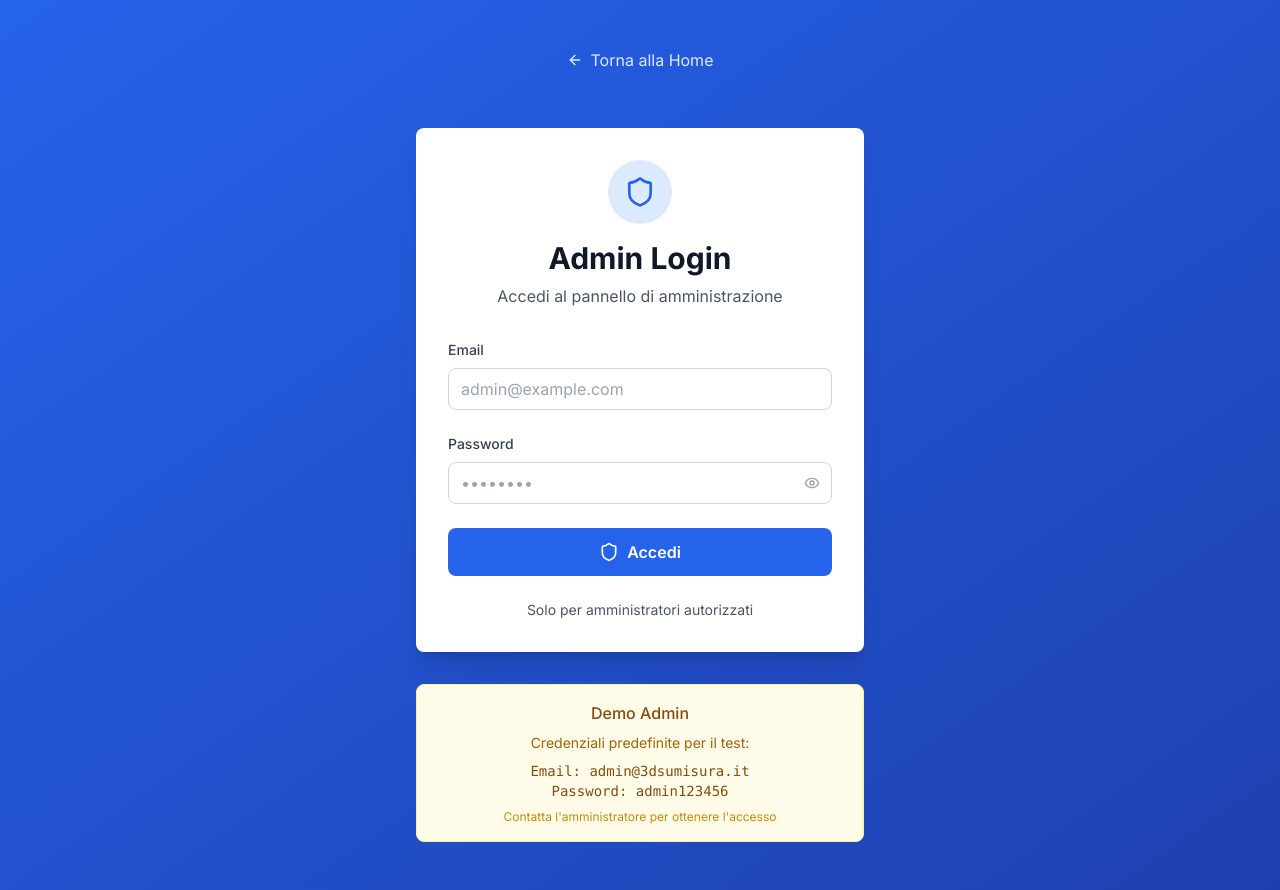
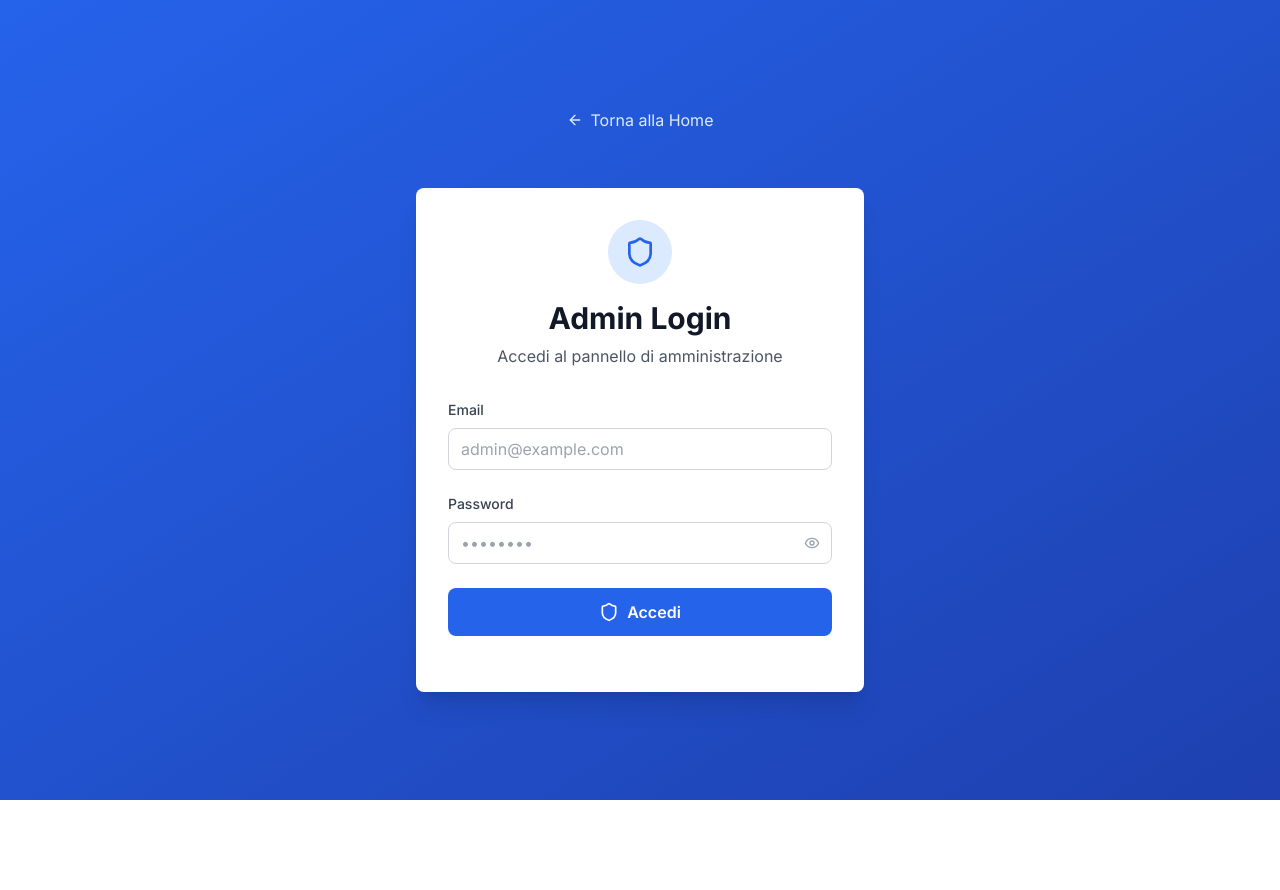
Before and after one commit to TuoyuanHuang/3d-model, a React (Vite) app: page /admin/login in a window 1280 px wide. After the commit the page ends 800 px from the top, so only its background shows below. Built offline with nearby package versions, Linux system fonts and the light colour scheme; no server answers.

Commit message:
Updated AdminLogin.tsx

```diff
--- a/src/pages/AdminLogin.tsx
+++ b/src/pages/AdminLogin.tsx
@@ -137,25 +137,13 @@ const AdminLogin: React.FC = () => {
 
           <div className="mt-6 text-center">
             <p className="text-sm text-gray-600">
-              Solo per amministratori autorizzati
+
             </p>
           </div>
         </div>
 
         {/* Demo credentials info */}
-        <div className="bg-yellow-50 border border-yellow-200 rounded-lg p-4 text-center">
-          <h3 className="font-medium text-yellow-800 mb-2">Demo Admin</h3>
-          <p className="text-sm text-yellow-700 mb-2">
-            Credenziali predefinite per il test:
-          </p>
-          <div className="text-sm font-mono text-yellow-800">
-            <p>Email: admin@3dsumisura.it</p>
-            <p>Password: admin123456</p>
-          </div>
-          <p className="text-xs text-yellow-600 mt-2">
-            Contatta l'amministratore per ottenere l'accesso
-          </p>
-        </div>
+
       </div>
     </div>
   );
```
